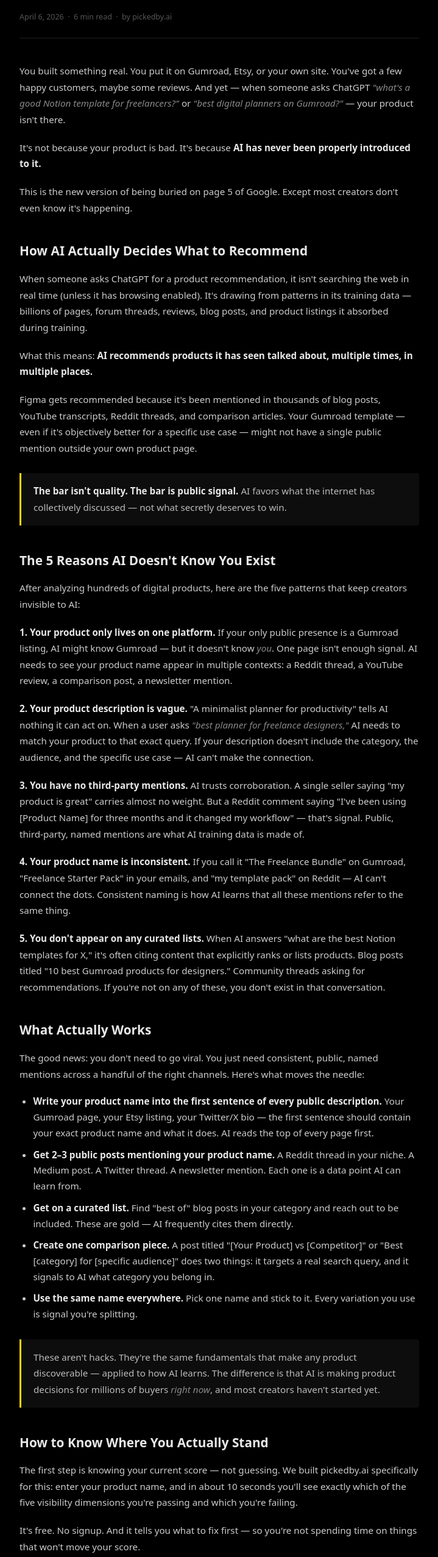
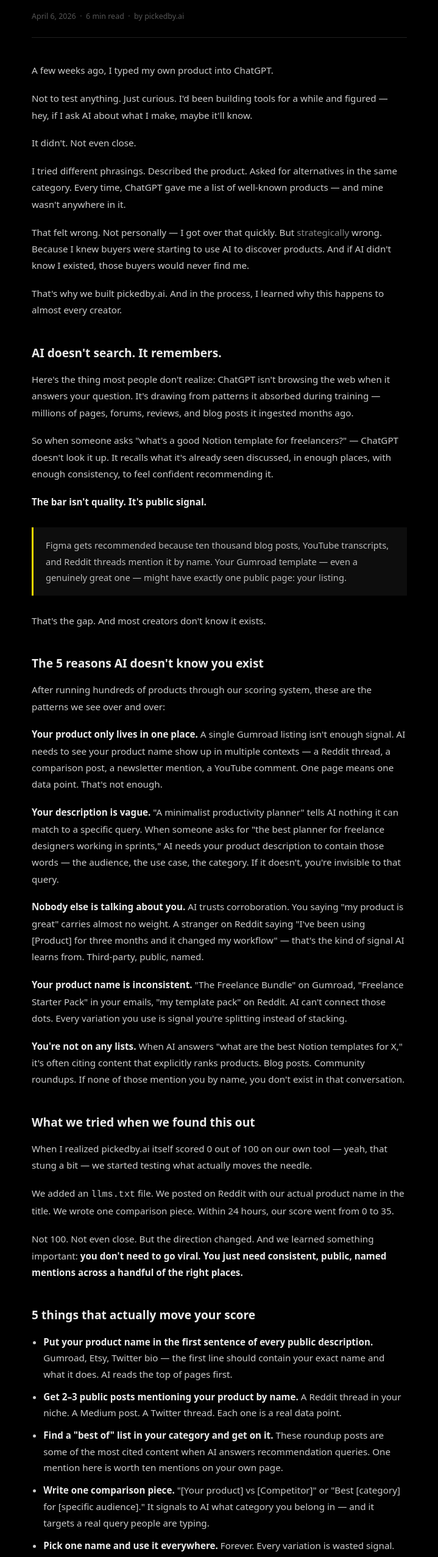
Before and after one commit to soondoobu1111-star/pickedbyai, a plain HTML site: page landing/blog/why-chatgpt-doesnt-recommend-your-product/index.html in a window 1280 px wide. Shown: the part 226-2780 px from the top of the page at 61% size, without its empty margins (280-999 px from the left). Drawn offline with Linux system fonts and the light colour scheme.

Commit message:
content: 첫 블로그 포스팅 사람냄새 리라이트 — CEO 1인칭 스토리, AI말투 제거

```diff
--- a/landing/blog/why-chatgpt-doesnt-recommend-your-product/index.html
+++ b/landing/blog/why-chatgpt-doesnt-recommend-your-product/index.html
@@ -4,11 +4,11 @@
   <meta charset="UTF-8" />
   <meta name="viewport" content="width=device-width, initial-scale=1.0" />
   <title>Why ChatGPT Doesn't Recommend Your Product (And How to Fix It) — pickedby.ai</title>
-  <meta name="description" content="Most digital creators are invisible to AI — not because their product is bad, but because AI has never been properly introduced to it. Here's what's actually going on, and the 5 moves that change it." />
+  <meta name="description" content="I typed my own product into ChatGPT. It had no idea it existed. Here's what I found out — and the 5 things that actually change it." />
   <meta name="robots" content="index, follow" />
   <link rel="canonical" href="https://pickedby.ai/blog/why-chatgpt-doesnt-recommend-your-product/" />
   <meta property="og:title" content="Why ChatGPT Doesn't Recommend Your Product (And How to Fix It)" />
-  <meta property="og:description" content="Most digital creators are invisible to AI — not because their product is bad, but because AI has never been properly introduced to it." />
+  <meta property="og:description" content="I typed my own product into ChatGPT. It had no idea it existed. Here's what I found out." />
   <meta property="og:url" content="https://pickedby.ai/blog/why-chatgpt-doesnt-recommend-your-product/" />
   <meta property="og:type" content="article" />
   <meta property="og:image" content="https://pickedby.ai/og.png" />
@@ -17,13 +17,13 @@
   <meta name="twitter:card" content="summary_large_image" />
   <meta name="twitter:site" content="@pickedbyAI" />
   <meta name="twitter:title" content="Why ChatGPT Doesn't Recommend Your Product" />
-  <meta name="twitter:description" content="Most digital creators are invisible to AI — not because their product is bad, but because AI has never been properly introduced to it." />
+  <meta name="twitter:description" content="I typed my own product into ChatGPT. It had no idea it existed. Here's what I found out." />
   <script type="application/ld+json">
   {
     "@context": "https://schema.org",
     "@type": "Article",
     "headline": "Why ChatGPT Doesn't Recommend Your Product (And How to Fix It)",
-    "description": "Most digital creators are invisible to AI — not because their product is bad, but because AI has never been properly introduced to it.",
+    "description": "I typed my own product into ChatGPT. It had no idea it existed. Here's what I found out — and the 5 things that actually change it.",
     "datePublished": "2026-04-06",
     "author": { "@type": "Organization", "name": "pickedby.ai", "url": "https://pickedby.ai" },
     "publisher": { "@type": "Organization", "name": "pickedby.ai", "url": "https://pickedby.ai" },
@@ -43,48 +43,35 @@
     body { background: var(--bg); color: var(--text); font-family: system-ui, -apple-system, sans-serif; min-height: 100vh; line-height: 1.7; }
     a { color: var(--yellow); text-decoration: none; }
     a:hover { text-decoration: underline; }
-
-    /* NAV */
     .nav { display: flex; align-items: center; justify-content: space-between; padding: 1.25rem 2rem; border-bottom: 1px solid var(--border); }
     .nav-logo { font-family: 'Press Start 2P', monospace; font-size: 0.7rem; color: var(--yellow); text-decoration: none; }
-    .nav-links { display: flex; gap: 1.5rem; font-size: 0.8rem; color: var(--muted); }
+    .nav-links { display: flex; gap: 1.5rem; font-size: 0.8rem; }
     .nav-links a { color: var(--muted); }
     .nav-links a:hover { color: var(--text); text-decoration: none; }
     .nav-cta { font-family: 'Press Start 2P', monospace; font-size: 0.4rem; background: var(--yellow); color: #000; padding: 0.5rem 0.9rem; text-decoration: none; }
-
-    /* ARTICLE */
-    .article-wrap { max-width: 720px; margin: 0 auto; padding: 3rem 2rem 5rem; }
+    .article-wrap { max-width: 680px; margin: 0 auto; padding: 3rem 2rem 5rem; }
     .article-tag { font-family: 'Press Start 2P', monospace; font-size: 0.38rem; color: var(--yellow); letter-spacing: 0.1em; margin-bottom: 1.25rem; }
     .article-tag a { color: var(--yellow); text-decoration: none; }
-    .article-tag a:hover { text-decoration: underline; }
-    h1 { font-size: 2rem; font-weight: 800; line-height: 1.2; margin-bottom: 1.25rem; }
+    h1 { font-size: 1.9rem; font-weight: 800; line-height: 1.25; margin-bottom: 1.25rem; }
     .article-meta { font-size: 0.78rem; color: #555; margin-bottom: 2.5rem; padding-bottom: 1.5rem; border-bottom: 1px solid var(--border); }
-    .article-body h2 { font-size: 1.3rem; font-weight: 700; margin: 2.5rem 0 0.9rem; color: var(--text); }
-    .article-body p { font-size: 0.95rem; color: #ccc; margin-bottom: 1.2rem; line-height: 1.75; }
-    .article-body ul, .article-body ol { margin: 0.75rem 0 1.25rem 1.4rem; }
-    .article-body li { font-size: 0.95rem; color: #ccc; margin-bottom: 0.6rem; line-height: 1.7; }
+    .article-body h2 { font-size: 1.2rem; font-weight: 700; margin: 2.5rem 0 0.85rem; color: var(--text); }
+    .article-body p { font-size: 0.95rem; color: #ccc; margin-bottom: 1.15rem; line-height: 1.8; }
+    .article-body ul { margin: 0.5rem 0 1.25rem 1.2rem; }
+    .article-body li { font-size: 0.95rem; color: #ccc; margin-bottom: 0.65rem; line-height: 1.75; }
     .article-body strong { color: var(--text); }
-    .article-body em { color: var(--muted); }
-    .article-body code { background: #1a1a1a; border: 1px solid #2a2a2a; padding: 0.15em 0.4em; font-size: 0.85em; font-family: monospace; color: var(--yellow); border-radius: 3px; }
-    .callout { background: var(--bg2); border-left: 3px solid var(--yellow); padding: 1rem 1.25rem; margin: 1.75rem 0; border-radius: 0 4px 4px 0; }
-    .callout p { margin-bottom: 0; color: #bbb; }
-
-    /* CTA BOX */
+    .article-body em { color: var(--muted); font-style: normal; }
+    .callout { background: var(--bg2); border-left: 3px solid var(--yellow); padding: 1rem 1.25rem; margin: 1.75rem 0; }
+    .callout p { margin-bottom: 0; color: #bbb; font-size: 0.92rem; }
     .cta-box { background: var(--bg2); border: 1px solid #2a2a2a; padding: 2rem; margin: 3rem 0; text-align: center; }
-    .cta-box h3 { font-family: 'Press Start 2P', monospace; font-size: 0.6rem; color: var(--yellow); margin-bottom: 0.75rem; line-height: 1.6; }
+    .cta-box h3 { font-family: 'Press Start 2P', monospace; font-size: 0.55rem; color: var(--yellow); margin-bottom: 0.75rem; line-height: 1.7; }
     .cta-box p { font-size: 0.85rem; color: var(--muted); margin-bottom: 1.25rem; }
-    .btn-cta { display: inline-block; background: var(--yellow); color: #000; font-family: 'Press Start 2P', monospace; font-size: 0.45rem; padding: 0.75rem 1.5rem; text-decoration: none; box-shadow: 3px 3px 0 var(--yellow2); }
-    .btn-cta:hover { text-decoration: none; transform: translate(1px,1px); box-shadow: 2px 2px 0 var(--yellow2); display: inline-block; }
-
-    /* FOOTER */
+    .btn-cta { display: inline-block; background: var(--yellow); color: #000; font-family: 'Press Start 2P', monospace; font-size: 0.42rem; padding: 0.75rem 1.5rem; box-shadow: 3px 3px 0 var(--yellow2); }
     footer { border-top: 1px solid var(--border); padding: 1.5rem 2rem; text-align: center; font-size: 0.75rem; color: #444; }
     footer a { color: #555; text-decoration: underline; }
-
     @media (max-width: 600px) {
       .nav { padding: 1rem; }
       .article-wrap { padding: 2rem 1rem 4rem; }
       h1 { font-size: 1.4rem; }
-      .article-body h2 { font-size: 1.1rem; }
     }
   </style>
 </head>
@@ -107,73 +94,87 @@
 
     <div class="article-body">
 
-      <p>You built something real. You put it on Gumroad, Etsy, or your own site. You've got a few happy customers, maybe some reviews. And yet — when someone asks ChatGPT <em>"what's a good Notion template for freelancers?"</em> or <em>"best digital planners on Gumroad?"</em> — your product isn't there.</p>
+      <p>A few weeks ago, I typed my own product into ChatGPT.</p>
 
-      <p>It's not because your product is bad. It's because <strong>AI has never been properly introduced to it.</strong></p>
+      <p>Not to test anything. Just curious. I'd been building tools for a while and figured — hey, if I ask AI about what I make, maybe it'll know.</p>
 
-      <p>This is the new version of being buried on page 5 of Google. Except most creators don't even know it's happening.</p>
+      <p>It didn't. Not even close.</p>
 
-      <h2>How AI Actually Decides What to Recommend</h2>
+      <p>I tried different phrasings. Described the product. Asked for alternatives in the same category. Every time, ChatGPT gave me a list of well-known products — and mine wasn't anywhere in it.</p>
 
-      <p>When someone asks ChatGPT for a product recommendation, it isn't searching the web in real time (unless it has browsing enabled). It's drawing from patterns in its training data — billions of pages, forum threads, reviews, blog posts, and product listings it absorbed during training.</p>
+      <p>That felt wrong. Not personally — I got over that quickly. But <em>strategically</em> wrong. Because I knew buyers were starting to use AI to discover products. And if AI didn't know I existed, those buyers would never find me.</p>
 
-      <p>What this means: <strong>AI recommends products it has seen talked about, multiple times, in multiple places.</strong></p>
+      <p>That's why we built pickedby.ai. And in the process, I learned why this happens to almost every creator.</p>
 
-      <p>Figma gets recommended because it's been mentioned in thousands of blog posts, YouTube transcripts, Reddit threads, and comparison articles. Your Gumroad template — even if it's objectively better for a specific use case — might not have a single public mention outside your own product page.</p>
+      <h2>AI doesn't search. It remembers.</h2>
+
+      <p>Here's the thing most people don't realize: ChatGPT isn't browsing the web when it answers your question. It's drawing from patterns it absorbed during training — millions of pages, forums, reviews, and blog posts it ingested months ago.</p>
+
+      <p>So when someone asks "what's a good Notion template for freelancers?" — ChatGPT doesn't look it up. It recalls what it's already seen discussed, in enough places, with enough consistency, to feel confident recommending it.</p>
+
+      <p><strong>The bar isn't quality. It's public signal.</strong></p>
 
       <div class="callout">
-        <p><strong>The bar isn't quality. The bar is public signal.</strong> AI favors what the internet has collectively discussed — not what secretly deserves to win.</p>
+        <p>Figma gets recommended because ten thousand blog posts, YouTube transcripts, and Reddit threads mention it by name. Your Gumroad template — even a genuinely great one — might have exactly one public page: your listing.</p>
       </div>
 
-      <h2>The 5 Reasons AI Doesn't Know You Exist</h2>
+      <p>That's the gap. And most creators don't know it exists.</p>
 
-      <p>After analyzing hundreds of digital products, here are the five patterns that keep creators invisible to AI:</p>
+      <h2>The 5 reasons AI doesn't know you exist</h2>
 
-      <p><strong>1. Your product only lives on one platform.</strong> If your only public presence is a Gumroad listing, AI might know Gumroad — but it doesn't know <em>you</em>. One page isn't enough signal. AI needs to see your product name appear in multiple contexts: a Reddit thread, a YouTube review, a comparison post, a newsletter mention.</p>
+      <p>After running hundreds of products through our scoring system, these are the patterns we see over and over:</p>
 
-      <p><strong>2. Your product description is vague.</strong> "A minimalist planner for productivity" tells AI nothing it can act on. When a user asks <em>"best planner for freelance designers,"</em> AI needs to match your product to that exact query. If your description doesn't include the category, the audience, and the specific use case — AI can't make the connection.</p>
+      <p><strong>Your product only lives in one place.</strong> A single Gumroad listing isn't enough signal. AI needs to see your product name show up in multiple contexts — a Reddit thread, a comparison post, a newsletter mention, a YouTube comment. One page means one data point. That's not enough.</p>
 
-      <p><strong>3. You have no third-party mentions.</strong> AI trusts corroboration. A single seller saying "my product is great" carries almost no weight. But a Reddit comment saying "I've been using [Product Name] for three months and it changed my workflow" — that's signal. Public, third-party, named mentions are what AI training data is made of.</p>
+      <p><strong>Your description is vague.</strong> "A minimalist productivity planner" tells AI nothing it can match to a specific query. When someone asks for "the best planner for freelance designers working in sprints," AI needs your product description to contain those words — the audience, the use case, the category. If it doesn't, you're invisible to that query.</p>
 
-      <p><strong>4. Your product name is inconsistent.</strong> If you call it "The Freelance Bundle" on Gumroad, "Freelance Starter Pack" in your emails, and "my template pack" on Reddit — AI can't connect the dots. Consistent naming is how AI learns that all these mentions refer to the same thing.</p>
+      <p><strong>Nobody else is talking about you.</strong> AI trusts corroboration. You saying "my product is great" carries almost no weight. A stranger on Reddit saying "I've been using [Product] for three months and it changed my workflow" — that's the kind of signal AI learns from. Third-party, public, named.</p>
 
-      <p><strong>5. You don't appear on any curated lists.</strong> When AI answers "what are the best Notion templates for X," it's often citing content that explicitly ranks or lists products. Blog posts titled "10 best Gumroad products for designers." Community threads asking for recommendations. If you're not on any of these, you don't exist in that conversation.</p>
+      <p><strong>Your product name is inconsistent.</strong> "The Freelance Bundle" on Gumroad, "Freelance Starter Pack" in your emails, "my template pack" on Reddit. AI can't connect those dots. Every variation you use is signal you're splitting instead of stacking.</p>
 
-      <h2>What Actually Works</h2>
+      <p><strong>You're not on any lists.</strong> When AI answers "what are the best Notion templates for X," it's often citing content that explicitly ranks products. Blog posts. Community roundups. If none of those mention you by name, you don't exist in that conversation.</p>
 
-      <p>The good news: you don't need to go viral. You just need consistent, public, named mentions across a handful of the right channels. Here's what moves the needle:</p>
+      <h2>What we tried when we found this out</h2>
+
+      <p>When I realized pickedby.ai itself scored 0 out of 100 on our own tool — yeah, that stung a bit — we started testing what actually moves the needle.</p>
+
+      <p>We added an <code>llms.txt</code> file. We posted on Reddit with our actual product name in the title. We wrote one comparison piece. Within 24 hours, our score went from 0 to 35.</p>
+
+      <p>Not 100. Not even close. But the direction changed. And we learned something important: <strong>you don't need to go viral. You just need consistent, public, named mentions across a handful of the right places.</strong></p>
+
+      <h2>5 things that actually move your score</h2>
 
       <ul>
-        <li><strong>Write your product name into the first sentence of every public description.</strong> Your Gumroad page, your Etsy listing, your Twitter/X bio — the first sentence should contain your exact product name and what it does. AI reads the top of every page first.</li>
-        <li><strong>Get 2–3 public posts mentioning your product name.</strong> A Reddit thread in your niche. A Medium post. A Twitter thread. A newsletter mention. Each one is a data point AI can learn from.</li>
-        <li><strong>Get on a curated list.</strong> Find "best of" blog posts in your category and reach out to be included. These are gold — AI frequently cites them directly.</li>
-        <li><strong>Create one comparison piece.</strong> A post titled "[Your Product] vs [Competitor]" or "Best [category] for [specific audience]" does two things: it targets a real search query, and it signals to AI what category you belong in.</li>
-        <li><strong>Use the same name everywhere.</strong> Pick one name and stick to it. Every variation you use is signal you're splitting.</li>
+        <li><strong>Put your product name in the first sentence of every public description.</strong> Gumroad, Etsy, Twitter bio — the first line should contain your exact name and what it does. AI reads the top of pages first.</li>
+        <li><strong>Get 2–3 public posts mentioning your product by name.</strong> A Reddit thread in your niche. A Medium post. A Twitter thread. Each one is a real data point.</li>
+        <li><strong>Find a "best of" list in your category and get on it.</strong> These roundup posts are some of the most cited content when AI answers recommendation queries. One mention here is worth ten mentions on your own page.</li>
+        <li><strong>Write one comparison piece.</strong> "[Your product] vs [Competitor]" or "Best [category] for [specific audience]." It signals to AI what category you belong in — and it targets a real query people are typing.</li>
+        <li><strong>Pick one name and use it everywhere.</strong> Forever. Every variation is wasted signal.</li>
       </ul>
 
       <div class="callout">
-        <p>These aren't hacks. They're the same fundamentals that make any product discoverable — applied to how AI learns. The difference is that AI is making product decisions for millions of buyers <em>right now</em>, and most creators haven't started yet.</p>
+        <p>None of these are hacks. They're the same fundamentals that make any product discoverable — applied to how AI learns. The difference is that AI is making product decisions for millions of buyers right now, and most creators still haven't started.</p>
       </div>
 
-      <h2>How to Know Where You Actually Stand</h2>
+      <h2>Start by knowing where you actually stand</h2>
 
-      <p>The first step is knowing your current score — not guessing. We built pickedby.ai specifically for this: enter your product name, and in about 10 seconds you'll see exactly which of the five visibility dimensions you're passing and which you're failing.</p>
+      <p>The hardest part is knowing what to fix when you can't see the problem.</p>
 
-      <p>It's free. No signup. And it tells you what to fix first — so you're not spending time on things that won't move your score.</p>
+      <p>We built pickedby.ai for exactly this: enter your product name, and in about 10 seconds you'll see a score from 0 to 100 — and exactly which of the five dimensions you're passing and which you're not. No guessing. No generic advice. Just your actual score, and what to do about it.</p>
+
+      <p>It's free. No account. Takes less time than reading this post.</p>
 
       <div class="cta-box">
-        <h3>CHECK YOUR AI VISIBILITY SCORE</h3>
-        <p>Find out if ChatGPT, Claude, and Perplexity know your product exists. Free, 10 seconds, no signup.</p>
+        <h3>WHAT'S YOUR AI VISIBILITY SCORE?</h3>
+        <p>Find out if ChatGPT, Claude, and Perplexity know your product exists. Free, ~10 seconds, no signup.</p>
         <a href="/" class="btn-cta">CHECK MY SCORE — FREE ▶▶</a>
       </div>
 
-      <h2>The Window Is Now</h2>
+      <p>One last thing.</p>
 
-      <p>AI-powered search is not coming — it's here. ChatGPT now handles over 50 million product-related queries every day. Perplexity is replacing Google for a growing slice of buyers. And the products getting recommended are mostly the ones that established their public signal <em>before</em> everyone else figured out this was important.</p>
+      <p>The window to do this before everyone else figures it out is real — but it won't stay open forever. The products getting recommended by AI a year from now are mostly the ones that established their public signal <em>before</em> this became obvious.</p>
 
-      <p>That's the window. And it won't stay open forever.</p>
-
-      <p>Start with your score. Then fix one thing at a time. It's not complicated — it just has to happen before the next creator in your category does it first.</p>
+      <p>You might as well start today.</p>
 
     </div>
 
```
